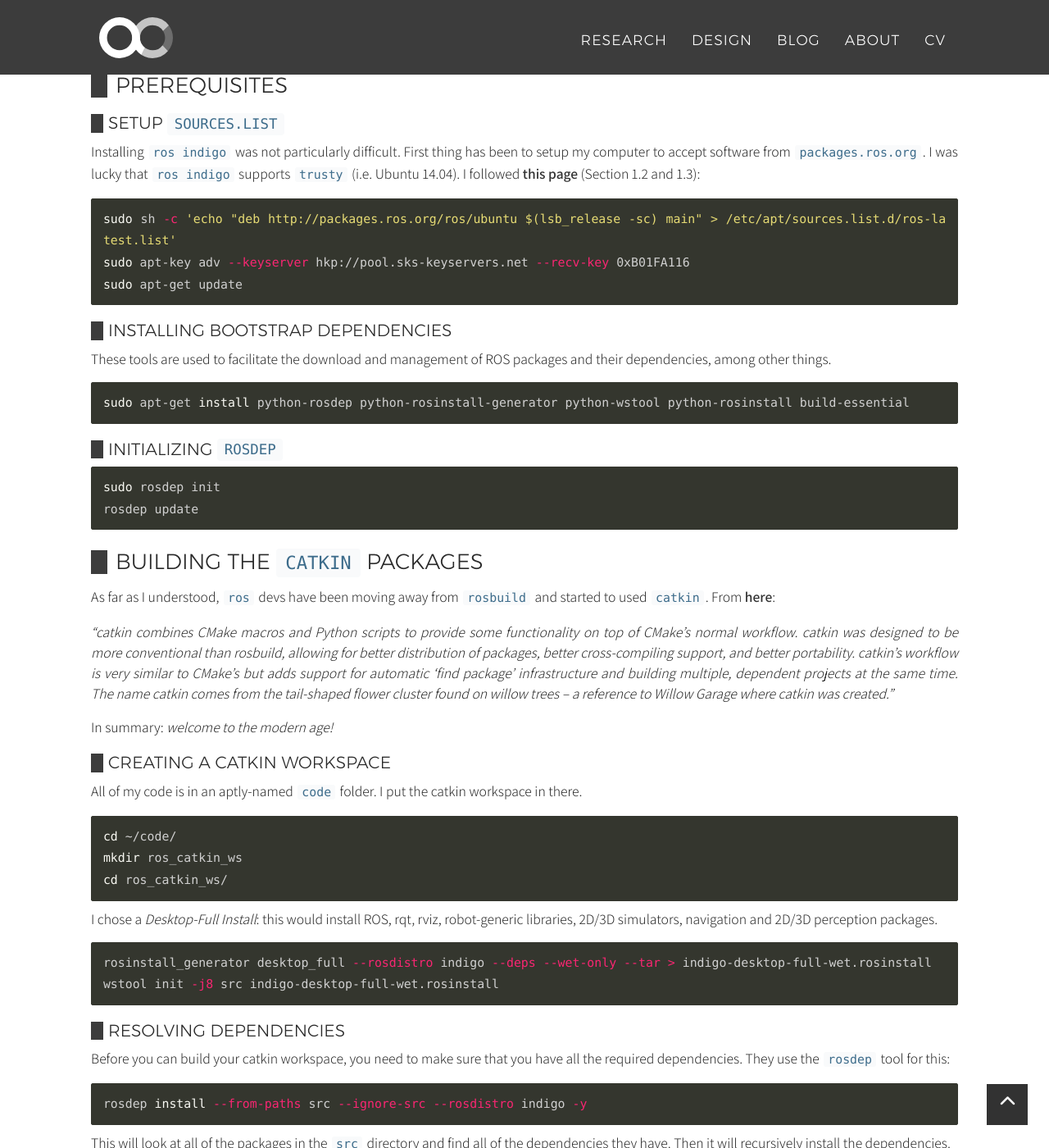
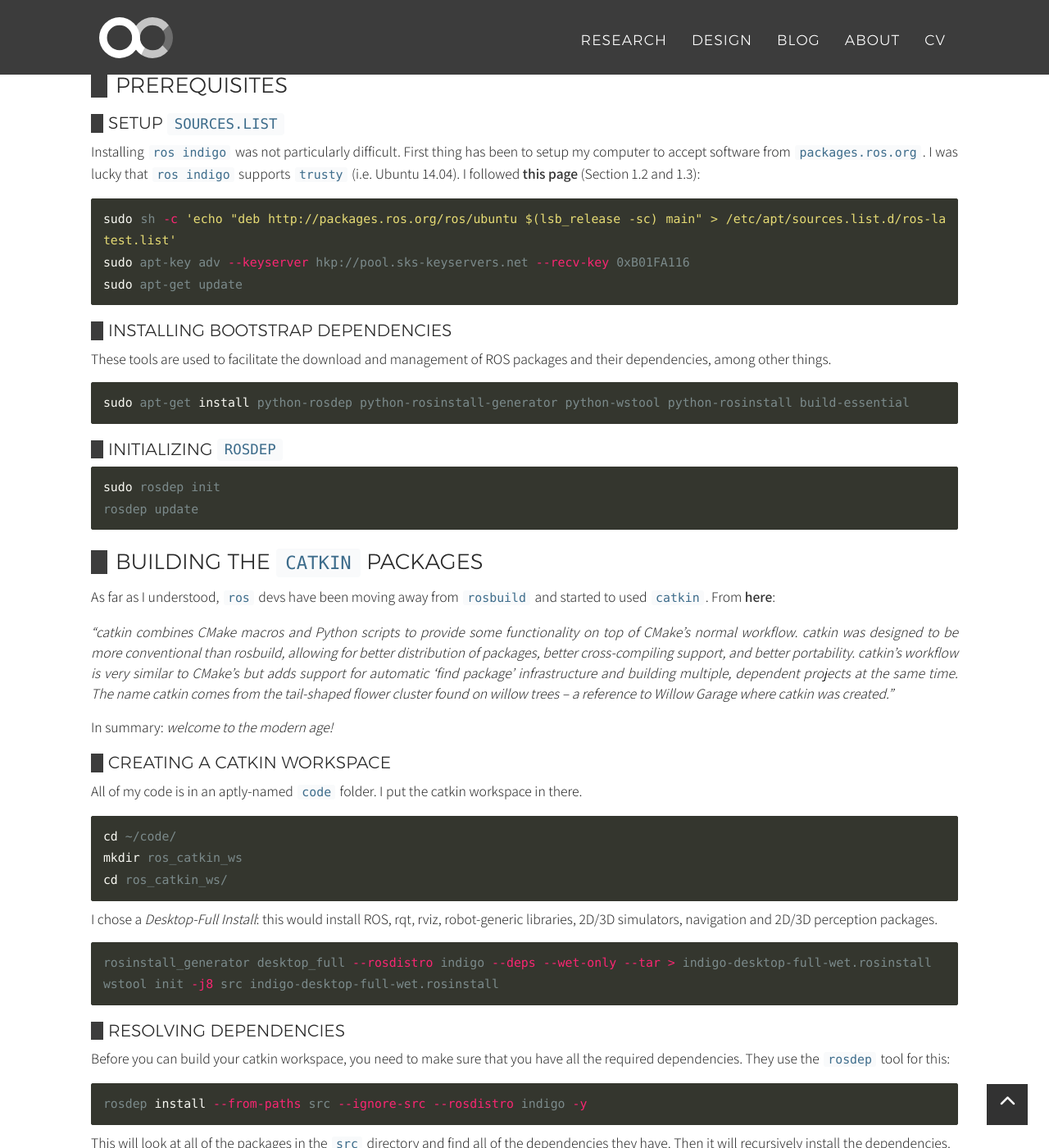
Before and after one commit to alecive/alecive.github.io, a Jekyll site: the page built from _posts/blog/2015-11-12-ROS-naive-installation.md, in a window 1280 px wide and 1400 px high, scrolled down 1046 px. Shown: the whole window at 82% size. Built offline with Jekyll 4.4.1, drawn with Linux system fonts in a browser that asks for light colours; nearby versions of some CDN libraries; some web fonts are replaced.

Commit message:
[css] Fixed dfeault color for pre code blocks

```diff
--- a/_includes/css/main.css
+++ b/_includes/css/main.css
@@ -822,7 +822,7 @@
 
 pre code {
     padding: 0;
-    color: inherit;
+    color: rgb(123, 138, 139);
     background-color: transparent;
 }
 
```
